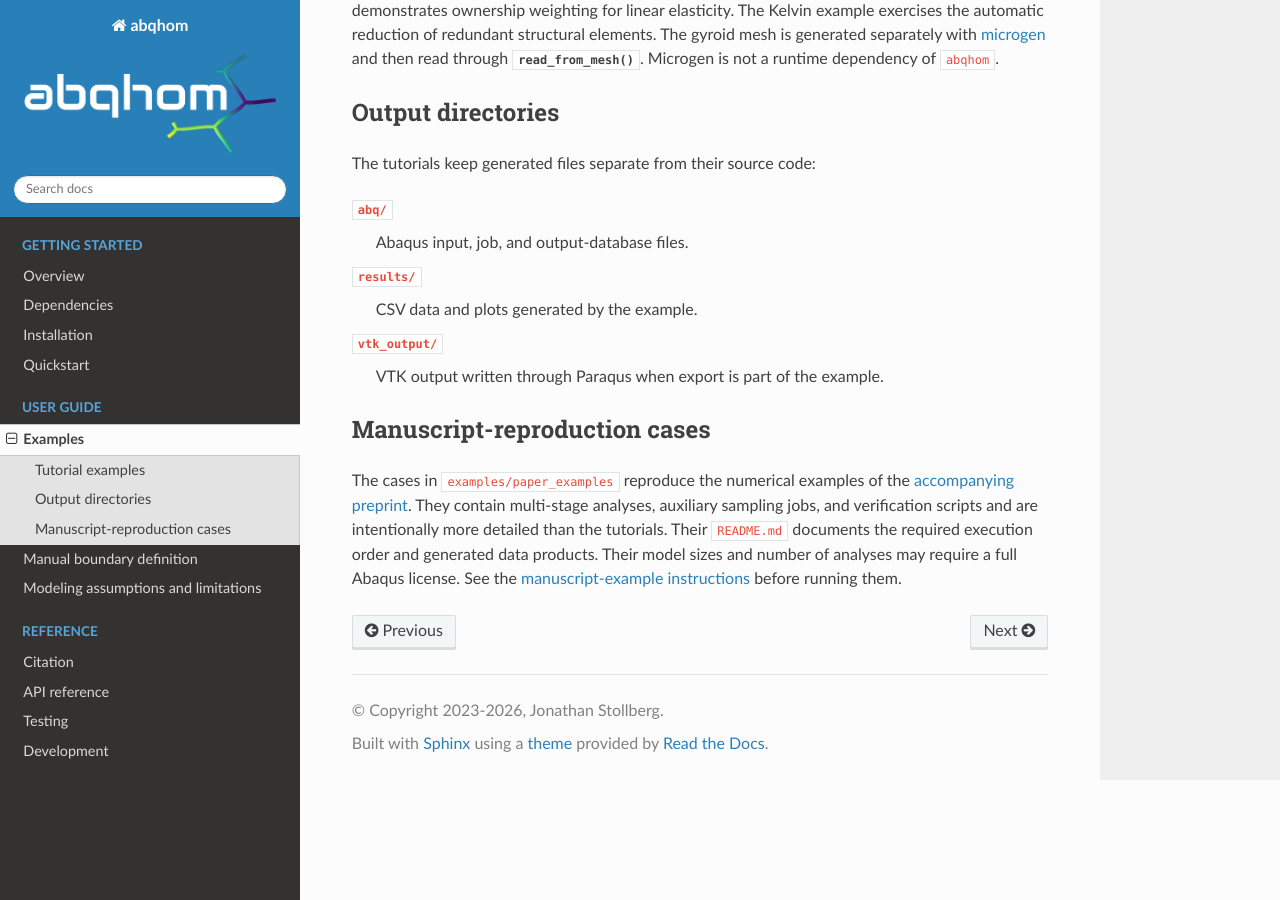
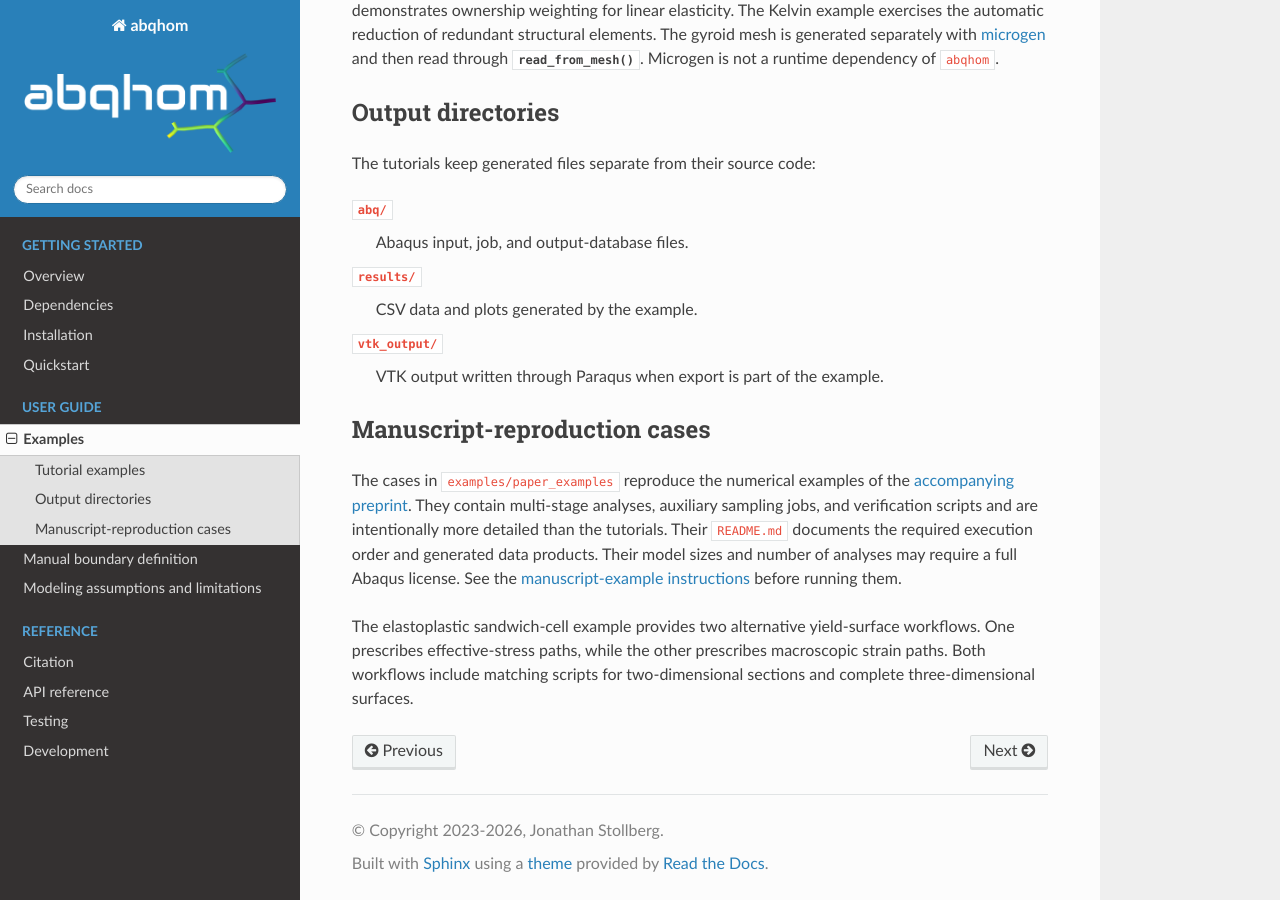
Before and after one commit to jstollberg/abqhom, a Sphinx documentation site: the page built from doc/source/examples.rst, in a window 1280 px wide and 900 px high, scrolled down 810 px. Built offline with Sphinx 7.4.7 and the Read the Docs theme 3.1.0, drawn with Linux system fonts in a browser that asks for light colours.

Commit message:
Document yield-surface sampling workflows

```diff
--- a/doc/source/examples.rst
+++ b/doc/source/examples.rst
@@ -86,3 +86,8 @@ documents the required execution order and generated data products. Their
 model sizes and number of analyses may require a full Abaqus license. See the
 `manuscript-example instructions <https://github.com/jstollberg/abqhom/tree/main/examples/paper_examples>`_
 before running them.
+
+The elastoplastic sandwich-cell example provides two alternative
+yield-surface workflows. One prescribes effective-stress paths, while the
+other prescribes macroscopic strain paths. Both workflows include matching
+scripts for two-dimensional sections and complete three-dimensional surfaces.
```
Also changed, not shown: README.md (+1 -1 lines), examples/paper_examples/03_elastoplastic_sandwich_cell/README.md, examples/paper_examples/README.md.
